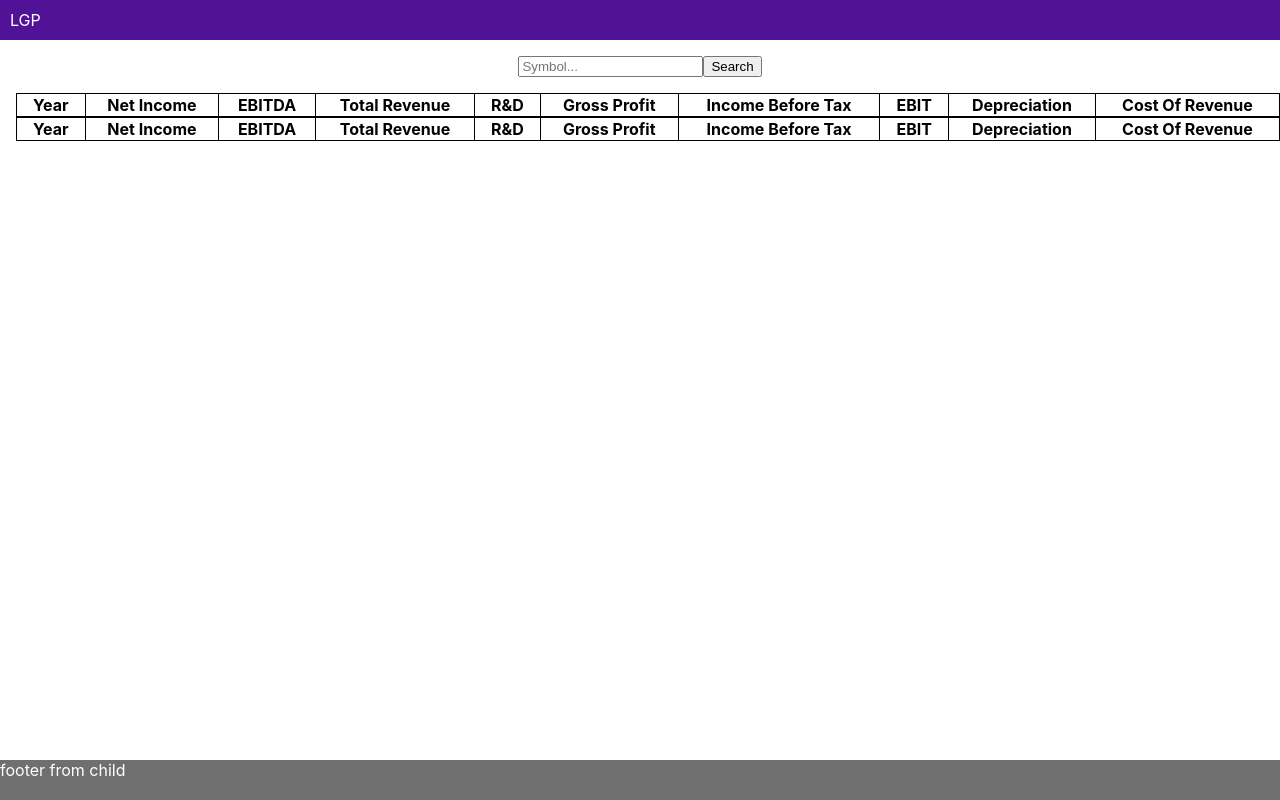
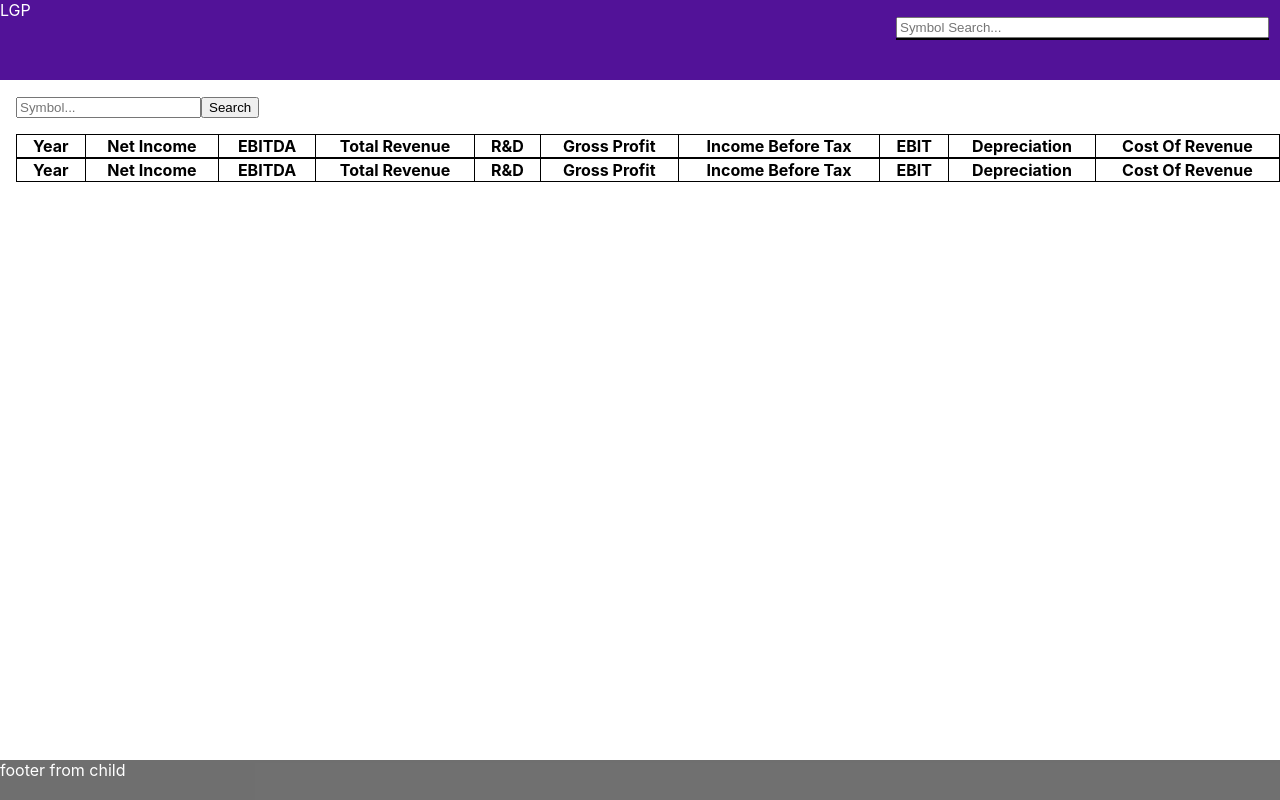
Before and after one commit to jgjudd/lgp-dashboard, a React (Create React App) app: page / in a window 1280 px wide. Built offline with nearby package versions, Linux system fonts and the light colour scheme.

Commit message:
EOD (Wed)

```diff
--- /dev/null
+++ b/src/AlphaVantageProvider.js
@@ -0,0 +1,16 @@
+import axios from 'axios';
+
+const API_KEY = '16RM7YB3WU85H52Z'
+
+export const getIncomeStatements = async (symbol) => {
+    const term = symbol.toUpperCase().trim();
+    return await axios.get(`https://www.alphavantage.co/query?function=INCOME_STATEMENT&symbol=${term}&apikey=${API_KEY}`)
+                        //.then(res => console.log(res))
+                        .catch(err => console.log(err));
+}
+
+export const symbolSearch = async (searchTerm) => {
+    return await axios.get(`https://www.alphavantage.co/query?function=SYMBOL_SEARCH&keywords=${searchTerm}&apikey=16RM7YB3WU85H52Z`)
+                        //.then(res => console.log(res))
+                        .catch(err => console.log(err));
+}
--- a/src/AxiosProvider.js
+++ /dev/null
@@ -1,15 +0,0 @@
-import axios from 'axios';
-
-const API_KEY = '16RM7YB3WU85H52Z'
-
-const Axios = {
-    getIncomeStatement: async (symbol) => {
-        const term = symbol.toUpperCase().trim();
-
-        return await axios.get(`https://www.alphavantage.co/query?function=INCOME_STATEMENT&symbol=${term}&apikey=${API_KEY}`)
-                            //.then(res => console.log(res))
-                            .catch(err => console.log(err));
-    }
-}
-
-export default Axios;
--- a/src/components/AnnualReports.js
+++ b/src/components/AnnualReports.js
@@ -3,7 +3,7 @@ import styled from 'styled-components';
 const AnnualReports = ({ annualReports =[], symbol }) => {
     return (
         <div>
-            { symbol && <h3>{ symbol } - Quarterly Income Reports</h3> }
+            { symbol && <h3 style={{ textAlign: 'center' }}>{ symbol } - Quarterly Income Reports</h3> }
             <Table>
                 <tbody>
                 <tr>
--- a/src/components/Content.js
+++ b/src/components/Content.js
@@ -1,8 +1,8 @@
 import { useState } from 'react';
 import styled from 'styled-components';
-import Axios from '../AxiosProvider';
 import QuarterlyReports from './QuarterlyReportsTable';
 import AnnualReports from './AnnualReports';
+import { getIncomeStatements } from '../AlphaVantageProvider';
 
 // TODO: Move api call to external js file?
 // TODO: Break Content.js into smaller components
@@ -18,9 +18,8 @@ const Content = () => {
         symbol: ''
     });
 
-
-    const getIncomeStatement = async (symbol) => {
-        const response = await Axios.getIncomeStatement(symbol);
+    const getIncome = async (symbol) => {
+        const response = await getIncomeStatements(symbol);
 
         setIncomeReports({
             quarterlyReports: response.data.quarterlyReports,
@@ -33,7 +32,7 @@ const Content = () => {
         <ContainerDivStyled>
             <CenteredContent>
                 <input placeholder="Symbol..." onChange={e => setSearchTerm(e.target.value)} />
-                <button onClick={() => getIncomeStatement(searchTerm)}>Search</button>
+                <button onClick={() => getIncome(searchTerm)}>Search</button>
             </CenteredContent>
             <StlyedContent>
                 <AnnualReports
@@ -53,12 +52,11 @@ export default Content;
 
 const CenteredContent = styled.div`
     padding-top: 1rem;
-    display: flex;
-    justify-content: center;
+    padding-left: 1rem;
 `
 
 const ContainerDivStyled = styled.div`
-    height: 90vh;
+    height: 85vh;
     width: 100vw;
     background-color: white;
     overflow-y: scroll;
--- a/src/components/Header.js
+++ b/src/components/Header.js
@@ -1,9 +1,11 @@
 import styled from 'styled-components';
+import SymbolSearch from './SymbolSearch';
 
 const Header = () => {
     return (
         <HeaderStyled>
-            <ContentStyled>LGP</ContentStyled>
+            <Logo>LGP</Logo>
+            <SymbolSearch />
         </HeaderStyled>
     )
 }
@@ -11,13 +13,14 @@ const Header = () => {
 export default Header;
 
 const HeaderStyled = styled.header`
-    height: 5vh;
+    height: 10vh;
     width: 100vw;
     background-color: #450091ed;
     color: white;
+    display: flex;
+    justify-content: space-between;
 `;
 
-const ContentStyled = styled.div`
-    padding-top: 10px;
-    padding-left: 10px;
-`;
+const Logo = styled.span`
+    color: white;
+`
--- a/src/components/QuarterlyReportsTable.js
+++ b/src/components/QuarterlyReportsTable.js
@@ -3,7 +3,7 @@ import styled from 'styled-components';
 const QuarterlyReports = ({ quarterlyReports = [], symbol }) => {
     return (
         <div>
-            { symbol && <h3>{ symbol } - Annual Income Reports</h3> }
+            { symbol && <h3 style={{ textAlign: 'center' }}>{ symbol } - Annual Income Reports</h3> }
             <Table>
                 <tbody>
                     <tr>
--- /dev/null
+++ b/src/components/SymbolSearch.js
@@ -0,0 +1,56 @@
+import { useState } from 'react'
+import styled from 'styled-components'
+import { symbolSearch } from '../AlphaVantageProvider'
+
+const SymbolSearch = () => {
+    const [results, setResults] = useState([])
+
+    const search = async (symbol = '') => {
+        if (symbol.length > 0) {
+            await symbolSearch(symbol).then(res => setResults(res.data.bestMatches))
+        } else {
+            setResults([])
+        }
+    }
+
+    return (
+        <SearchWrapper>
+            <div>
+                <Input type="text" placeholder="Symbol Search..." onChange={(e) => search(e.target.value)} />
+                <ResultsContainer>
+                    {
+                        results && results.map( (result, i) => <Result key={i}>{ result['1. symbol'] } - { result['2. name'] }</Result>)
+                    }
+                </ResultsContainer>
+            </div>
+        </SearchWrapper>
+    )
+}
+
+export default SymbolSearch
+
+const SearchWrapper = styled.div`
+
+    margin-top: 1rem;
+    width: 30%;
+`
+
+const Button = styled.button`
+    background-color:#ffbdbd;
+`
+
+const Input = styled.input`
+    width:95%;
+`
+
+const Result = styled.p`
+    color: #450091ed;
+    margin-left: 10px;
+`
+
+const ResultsContainer = styled.div`
+    background-color: #ededed;
+    position: absolute;
+    border: 1px solid black;
+    width: 29%;
+`
```
